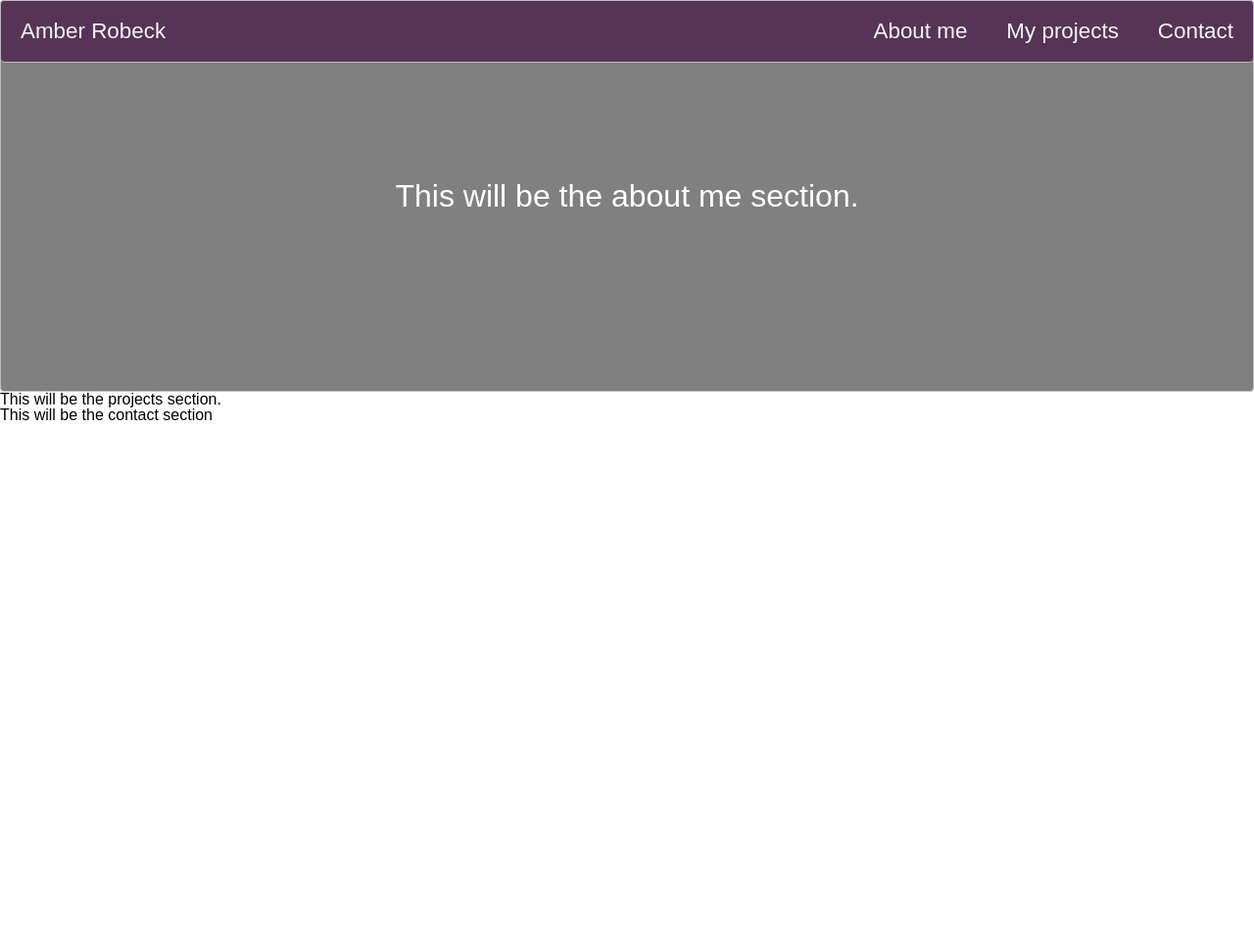
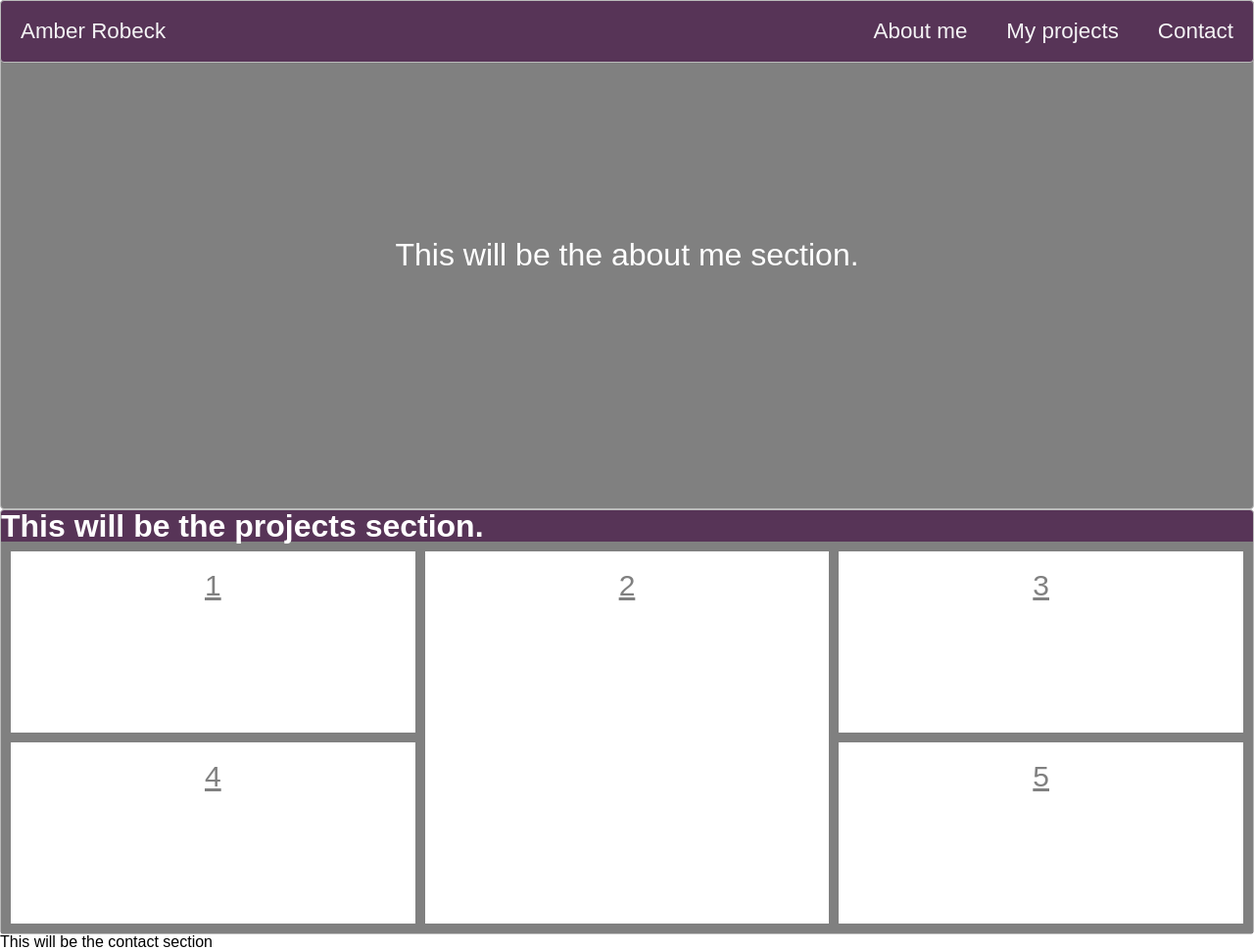
Before and after one commit to Amber-Robeck/unitTwoPortfolio, a plain HTML site: page index.html in a window 1280 px wide. Shown: the whole page at 98% size. Before the commit the page ends 800 px from the top, so only its background shows below. Drawn offline with Linux system fonts and the light colour scheme.

Commit message:
Added CSS Grid to projects section and adjusted layout of grid

```diff
--- a/Assets/style.css
+++ b/Assets/style.css
@@ -46,27 +46,65 @@ nav {
     }
 }
 
+
 .push {
     margin-right: auto;
 }
+
 li {
     padding:20px
 }
 
-a {
+li > a {
     color: #f5f5f6;
     text-decoration: none;
 }
 
-a:hover {
+.underline:hover {
     text-decoration: underline;
 }
+
 
 /* About Me section */
 .aboutMe {
     display:flex;
     align-items: center;
     justify-content: center;
-    height: 50vh; /* viewport height */
+    height: 65vh; /* viewport height */
     background-color: gray;
+
 }
+/*my Projects*/
+.grid-container {
+    display: grid;
+    grid-template-columns: auto auto auto;
+    grid-gap: 10px;
+    background-color: gray;
+    padding: 10px;
+    height: 50vh;
+  }
+
+  .grid-container > div {
+    background-color: white;
+    text-align: center;
+    padding: 20px 0;
+    font-size: 30px;
+}
+
+.grid-container > div > a {
+    color: gray;
+  }
+  .item2 {
+      grid-column: 2;
+      grid-row: 1 / span 2;
+  }
+
+  /* This no longer is set up correctly now that I chaged placement of item 2
+
+  @media only screen and (max-width: 500px) {
+    .item1 { grid-area: 1 / span 3 / 2 / 4; }
+    .item2 { grid-area: 3 / 3 / 4 / 4; }
+    .item3 { grid-area: 2 / 1 / 3 / 2; }
+    .item4 { grid-area: 2 / 2 / span 2 / 3; }
+    .item5 { grid-area: 3 / 1 / 4 / 2; }
+  } */
--- a/index.html
+++ b/index.html
@@ -11,18 +11,25 @@
 <body>
     <nav class="zone sticky">
         <ul class="main-nav">
-            <li class="push"><a href="">Amber Robeck</a></li>
-            <li><a href="">About me</a></li>
-            <li><a href="">My projects</a></li>
-            <li><a href="">Contact</a></li>
+            <li class="push"><a href="#">Amber Robeck</a></li>
+            <li class="underline"><a href="#">About me</a></li>
+            <li class="underline"><a href="#">My projects</a></li>
+            <li class="underline"><a href="#">Contact</a></li>
         </ul>
     </nav>
     <main>
         <section class="zone aboutMe">
             This will be the about me section.
         </section>
-        <section class="projects">
-            This will be the projects section.
+        <section class="zone projects">
+            <h3>This will be the projects section.</h3>
+            <div class="grid-container">
+                <div class="item1"><a href="#">1</a></div>
+                <div class="item2"><a href="#">2</a></div>
+                <div class="item3"><a href="#">3</a></div>
+                <div class="item4"><a href="#">4</a></div>
+                <div class="item5"><a href="#">5</a></div>
+              </div>
         </section>
         <section class="contact">
             This will be the contact section
```
